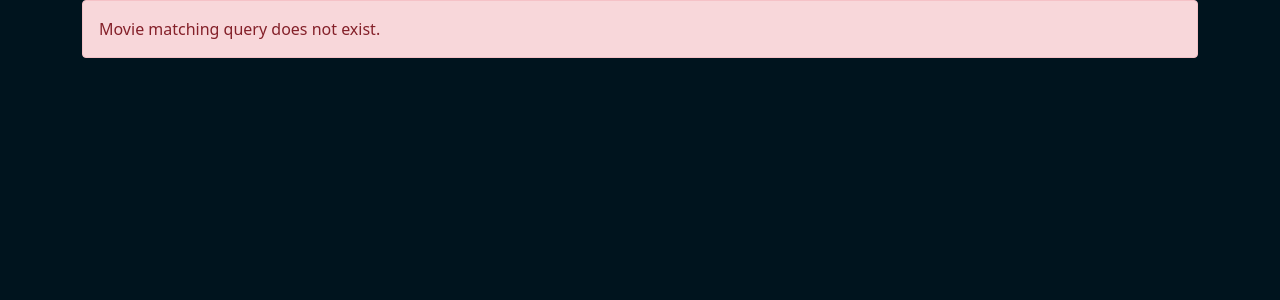
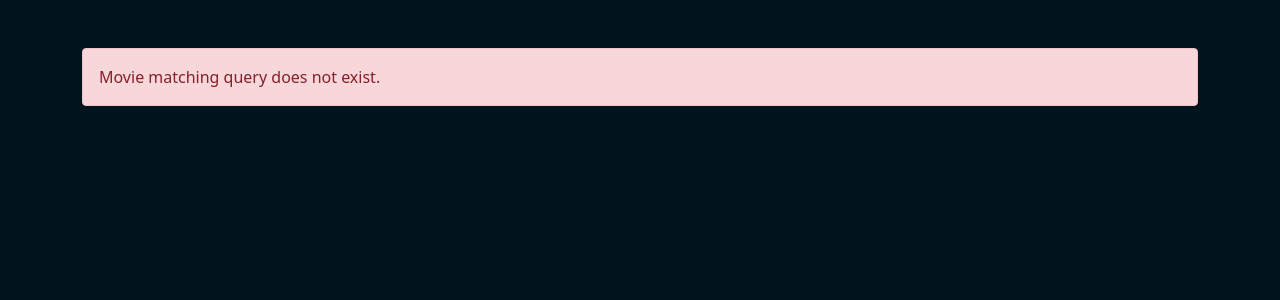
Before and after one commit to sharuman/movie-portal, a Django app: page /movies/1 in a window 1280 px wide. Shown: the part 56-356 px from the top of the page. Run offline with Django 3.2, Linux system fonts and the light colour scheme; data that the repository does not hold is empty; some libraries are stand-ins or nearby versions.

Commit message:
:lipstick: added vertical spacer to movie details page
 navarbar and movie details section are separated

```diff
--- a/movies/templates/movie_details.html
+++ b/movies/templates/movie_details.html
@@ -4,7 +4,7 @@
 
 {% block body %}
 
-<div class="container">
+<div class="container pt-5">
     {% if error %}
     <div class="alert alert-danger" role="alert">
         {{ error }}
```
